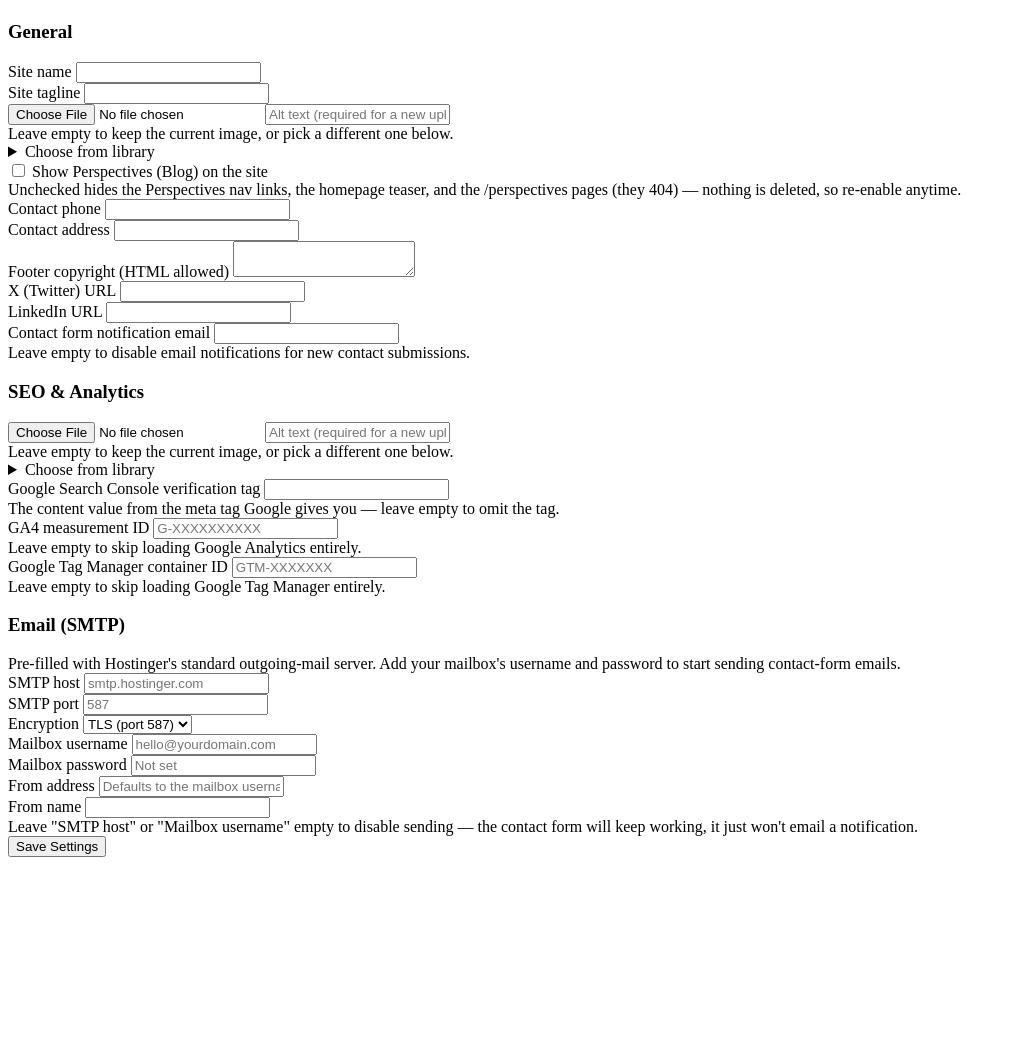
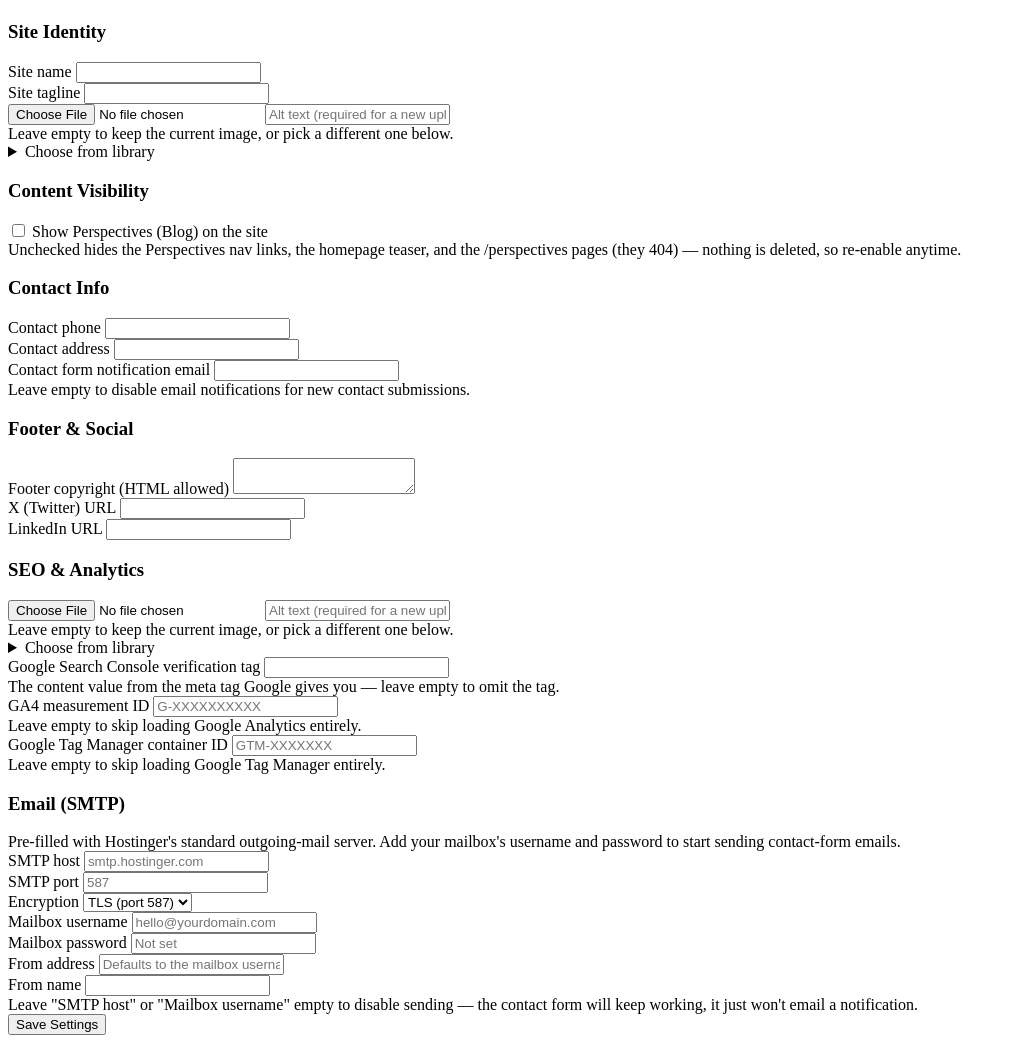
Before and after one commit to Viendigitaldev/echos, a PHP site: template src/Views/admin/settings/index.php in a window 1280 px wide. Shown: the part 209-1252 px from the top of the page, without its empty margins (0-1012 px from the left). Before the commit the page ends 1066 px from the top, so only its background shows below. Run offline with PHP 8.4, Linux system fonts and the light colour scheme; the template is opened without the code that fills it, so the values that code supplies are empty.

Commit message:
Split /admin/settings into separate cards per section
Everything (General, SEO & Analytics, Email/SMTP) was crammed into
one long flat card with only h3 dividers, and "General" alone bundled
six unrelated things (site identity, blog visibility, contact info,
footer, social links) with no visual separation. Broke it into six
distinct admin-cards (Site Identity, Content Visibility, Contact
Info, Footer & Social, SEO & Analytics, Email SMTP) matching the
card-per-section pattern already used on the Account page. Still one
form/one controller/one save action — purely a template
reorganization, no backend changes. Verified saving still works
end-to-end and the full site regression sweep is clean.

Co-Authored-By: Claude Sonnet 5 <noreply@anthropic.com>

```diff
--- a/src/Views/admin/settings/index.php
+++ b/src/Views/admin/settings/index.php
@@ -1,11 +1,11 @@
 <?php
 /** @var array<string, string> $values */
 ?>
-<div class="admin-card max-w-640">
 <form action="<?= e(url('/admin/settings')) ?>" method="post" enctype="multipart/form-data">
     <?= csrf_field() ?>
 
-        <h3 class="mt-0">General</h3>
+    <div class="admin-card max-w-640">
+        <h3 class="mt-0">Site Identity</h3>
         <div class="form-row">
             <div class="form-group">
                 <label for="site_name">Site name</label>
@@ -16,7 +16,6 @@
                 <input type="text" id="site_tagline" name="site_tagline" value="<?= e($values['site_tagline']) ?>">
             </div>
         </div>
-
         <?php
         $fileFieldName = 'site_logo';
         $altFieldName = 'site_logo_alt_text';
@@ -26,12 +25,18 @@
         $label = 'Site logo';
         require __DIR__ . '/../partials/media-field.php';
         ?>
+    </div>
 
+    <div class="admin-card max-w-640">
+        <h3 class="mt-0">Content Visibility</h3>
         <div class="form-group checkbox-group">
             <label><input type="checkbox" name="blog_enabled" value="1" <?= $values['blog_enabled'] ? 'checked' : '' ?>> Show Perspectives (Blog) on the site</label>
             <div class="hint">Unchecked hides the Perspectives nav links, the homepage teaser, and the /perspectives pages (they 404) — nothing is deleted, so re-enable anytime.</div>
         </div>
+    </div>
 
+    <div class="admin-card max-w-640">
+        <h3 class="mt-0">Contact Info</h3>
         <div class="form-row">
             <div class="form-group">
                 <label for="contact_phone">Contact phone</label>
@@ -42,7 +47,15 @@
                 <input type="text" id="contact_address" name="contact_address" value="<?= e($values['contact_address']) ?>">
             </div>
         </div>
+        <div class="form-group">
+            <label for="contact_notify_email">Contact form notification email</label>
+            <input type="email" id="contact_notify_email" name="contact_notify_email" value="<?= e($values['contact_notify_email']) ?>">
+            <div class="hint">Leave empty to disable email notifications for new contact submissions.</div>
+        </div>
+    </div>
 
+    <div class="admin-card max-w-640">
+        <h3 class="mt-0">Footer &amp; Social</h3>
         <div class="form-group">
             <label for="footer_copyright">Footer copyright (HTML allowed)</label>
             <textarea id="footer_copyright" name="footer_copyright"><?= e($values['footer_copyright']) ?></textarea>
@@ -57,13 +70,10 @@
                 <input type="text" id="social_linkedin_url" name="social_linkedin_url" value="<?= e($values['social_linkedin_url']) ?>">
             </div>
         </div>
-        <div class="form-group">
-            <label for="contact_notify_email">Contact form notification email</label>
-            <input type="email" id="contact_notify_email" name="contact_notify_email" value="<?= e($values['contact_notify_email']) ?>">
-            <div class="hint">Leave empty to disable email notifications for new contact submissions.</div>
     </div>
 
-        <h3>SEO &amp; Analytics</h3>
+    <div class="admin-card max-w-640">
+        <h3 class="mt-0">SEO &amp; Analytics</h3>
         <?php
         $fileFieldName = 'default_og_image';
         $altFieldName = 'default_og_image_alt_text';
@@ -73,12 +83,12 @@
         $label = 'Default OG image';
         require __DIR__ . '/../partials/media-field.php';
         ?>
-        <div class="form-row">
         <div class="form-group">
             <label for="google_site_verification">Google Search Console verification tag</label>
             <input type="text" id="google_site_verification" name="google_site_verification" value="<?= e($values['google_site_verification']) ?>">
             <div class="hint">The content value from the meta tag Google gives you — leave empty to omit the tag.</div>
         </div>
+        <div class="form-row">
             <div class="form-group">
                 <label for="ga_measurement_id">GA4 measurement ID</label>
                 <input type="text" id="ga_measurement_id" name="ga_measurement_id" value="<?= e($values['ga_measurement_id']) ?>" placeholder="G-XXXXXXXXXX">
@@ -90,8 +100,10 @@
                 <div class="hint">Leave empty to skip loading Google Tag Manager entirely.</div>
             </div>
         </div>
+    </div>
 
-        <h3>Email (SMTP)</h3>
+    <div class="admin-card max-w-640">
+        <h3 class="mt-0">Email (SMTP)</h3>
         <div class="hint mb-8">Pre-filled with Hostinger's standard outgoing-mail server. Add your mailbox's username and password to start sending contact-form emails.</div>
         <div class="form-row">
             <div class="form-group">
@@ -132,7 +144,7 @@
             </div>
         </div>
         <div class="hint">Leave "SMTP host" or "Mailbox username" empty to disable sending — the contact form will keep working, it just won't email a notification.</div>
+    </div>
 
     <button type="submit" class="btn btn-primary">Save Settings</button>
 </form>
-</div>
```
Lines whose indentation alone changed are shown as unchanged.
